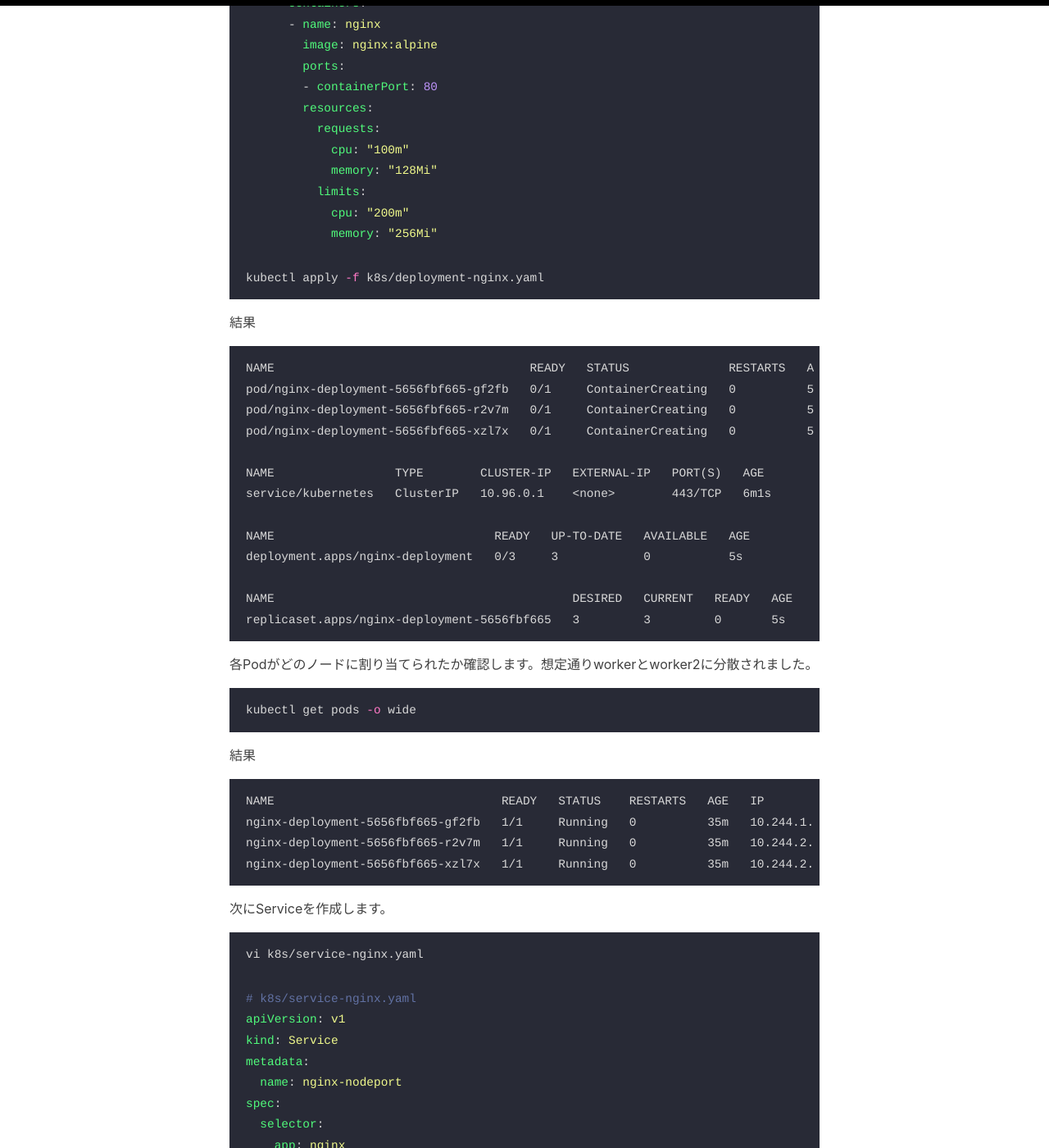
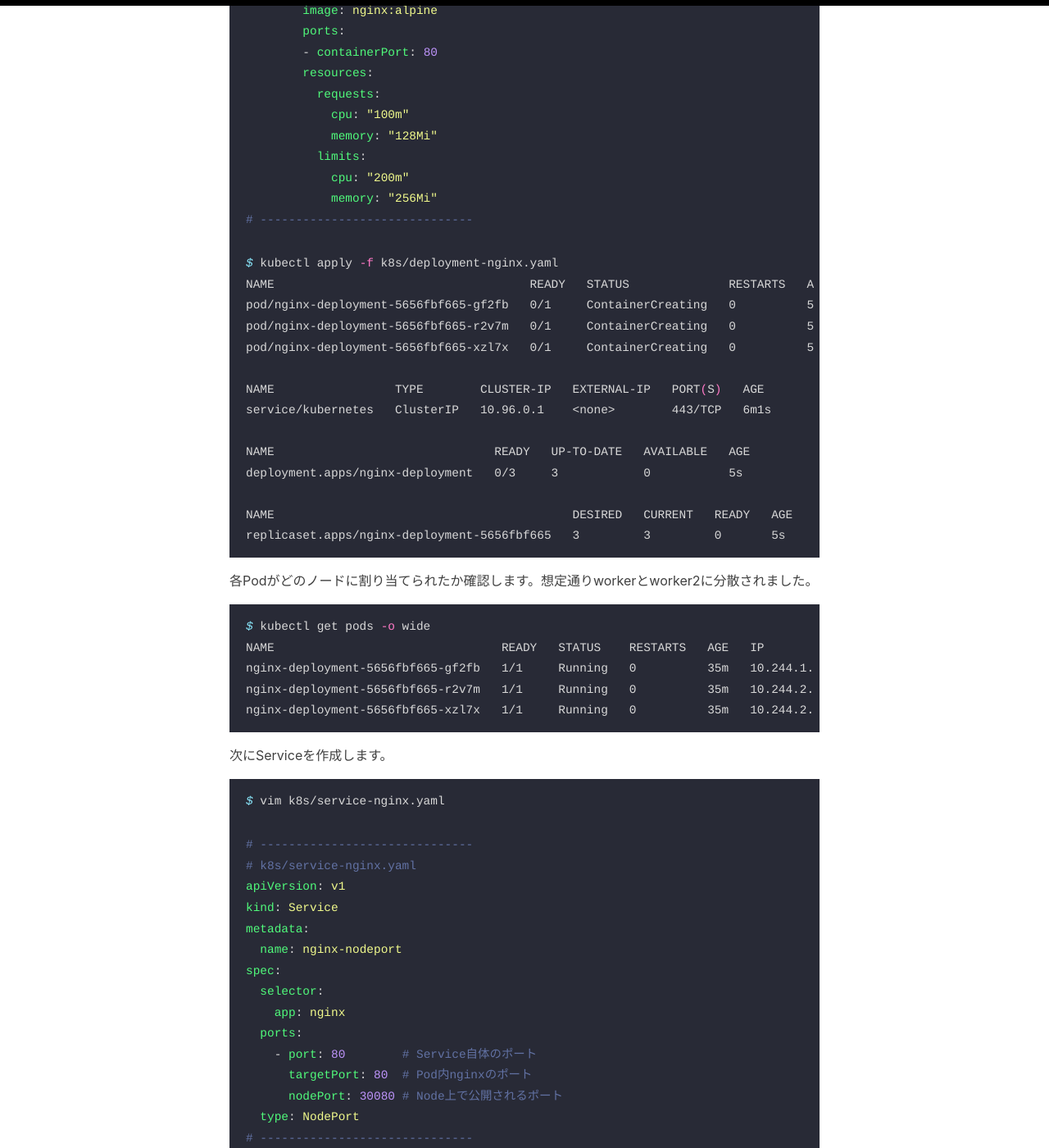
Before and after one commit to akihiros/akihiros.github.io, a Jekyll site: the page built from _posts/Kubernetes/2025-06-02-kind.md, in a window 1280 px wide and 1400 px high, scrolled down 1948 px. Shown: the whole window at 82% size. Built offline with Jekyll 4.4.1, drawn with Linux system fonts in a browser that asks for light colours; some of the changed text lies outside the part shown.

Commit message:
fix post

````diff
--- a/_posts/Kubernetes/2025-06-02-kind.md
+++ b/_posts/Kubernetes/2025-06-02-kind.md
@@ -15,16 +15,14 @@ categories: [Kubernetes]
 
 ```sh
 # 既存クラスタを削除
-kind delete cluster
-```
+$ kind delete cluster
 
-マルチクラスタ用のyamlを作成して作成します。
-
-```sh
-vim k8s/kind-limited-config.yaml
+# マルチクラスタ用のyamlを作成して作成
+$ vim k8s/kind-limited-config.yaml
 ```
 
 ```yaml
+# ------------------------------
 # k8s/kind-limited-config.yaml
 kind: Cluster
 apiVersion: kind.x-k8s.io/v1alpha4
@@ -32,19 +30,15 @@ nodes:
 - role: control-plane
 - role: worker
 - role: worker
+# ------------------------------
 ```
 
 ```sh
 # マルチノードクラスタを作成
-kind create cluster --config k8s/kind-limited-config.yaml
+$ kind create cluster --config k8s/kind-limited-config.yaml
 
 # 確認
-kubectl get nodes
-```
-
-結果
-
-```
+$ kubectl get nodes
 NAME                 STATUS   ROLES           AGE     VERSION
 kind-control-plane   Ready    control-plane   3m20s   v1.32.2
 kind-worker          Ready    <none>          3m8s    v1.32.2
@@ -54,10 +48,11 @@ kind-worker2         Ready    <none>          3m8s    v1.32.2
 これでマルチノードクラスタを作成できたので、Nginx Podで通信試験してみます。まずはDeploymentで3つのPodを作成し、各ノードに割り当てられたことを確認します。
 
 ```sh
-vim k8s/deployment-nginx.yaml
+$ vim k8s/deployment-nginx.yaml
 ```
 
 ```yaml
+# ------------------------------
 # k8s/deployment-nginx.yaml
 apiVersion: apps/v1
 kind: Deployment
@@ -85,15 +80,11 @@ spec:
           limits:
             cpu: "200m"
             memory: "256Mi"
+# ------------------------------
 ```
 
 ```sh
-kubectl apply -f k8s/deployment-nginx.yaml
-```
-
-結果
-
-```
+$ kubectl apply -f k8s/deployment-nginx.yaml
 NAME                                    READY   STATUS              RESTARTS   AGE
 pod/nginx-deployment-5656fbf665-gf2fb   0/1     ContainerCreating   0          5s
 pod/nginx-deployment-5656fbf665-r2v7m   0/1     ContainerCreating   0          5s
@@ -112,12 +103,7 @@ replicaset.apps/nginx-deployment-5656fbf665   3         3         0       5s
 各Podがどのノードに割り当てられたか確認します。想定通りworkerとworker2に分散されました。
 
 ```sh
-kubectl get pods -o wide
-```
-
-結果
-
-```
+$ kubectl get pods -o wide
 NAME                                READY   STATUS    RESTARTS   AGE   IP           NODE           NOMINATED NODE   READINESS GATES
 nginx-deployment-5656fbf665-gf2fb   1/1     Running   0          35m   10.244.1.2   kind-worker    <none>           <none>
 nginx-deployment-5656fbf665-r2v7m   1/1     Running   0          35m   10.244.2.3   kind-worker2   <none>           <none>
@@ -127,10 +113,11 @@ nginx-deployment-5656fbf665-xzl7x   1/1     Running   0          35m   10.244.2.
 次にServiceを作成します。
 
 ```sh
-vi k8s/service-nginx.yaml
+$ vim k8s/service-nginx.yaml
 ```
 
 ```yaml
+# ------------------------------
 # k8s/service-nginx.yaml
 apiVersion: v1
 kind: Service
@@ -144,19 +131,15 @@ spec:
       targetPort: 80  # Pod内nginxのポート
       nodePort: 30080 # Node上で公開されるポート
   type: NodePort
+# ------------------------------
 ```
 
 yamlからServiceを作成。
 
 ```sh
-kubectl apply -f k8s/service-nginx.yaml
+$ kubectl apply -f k8s/service-nginx.yaml
 
-kubectl get services
-```
-
-結果
-
-```
+$ kubectl get services
 NAME             TYPE        CLUSTER-IP    EXTERNAL-IP   PORT(S)        AGE
 kubernetes       ClusterIP   10.96.0.1     <none>        443/TCP        43m
 nginx-nodeport   NodePort    10.96.30.16   <none>        80:30080/TCP   9s
@@ -165,12 +148,7 @@ nginx-nodeport   NodePort    10.96.30.16   <none>        80:30080/TCP   9s
 これで外部から30080ポートでNginxにアクセスできるはず。
 
 ```sh
-curl http://localhost:30080
-```
-
-結果
-
-```
+$ curl http://localhost:30080
 curl: (7) Failed to connect to localhost port 30080 after 0 ms: Couldn't connect to server
 ```
 
@@ -181,29 +159,15 @@ KindでNodePortを使うにはポートマッピング設定を追加する工
 まずはポート探し。8080が使われていないことを確認します。
 
 ```sh
-netstat -tlnp | grep 8080
-```
-
-結果
-
-```
+$ netstat -tlnp | grep 8080
 (Not all processes could be identified, non-owned process info
  will not be shown, you would have to be root to see it all.)
-```
 
-ポートフォワードは1行で終わります。
-
-```sh
 # nginx-nodeportの80番ポートを8080にフォーワード
-kubectl port-forward service/nginx-nodeport 8080:80 &
+$ kubectl port-forward service/nginx-nodeport 8080:80 &
 
 # 8080がLISTENになったことを確認
-netstat -tlnp | grep 8080
-```
-
-結果
-
-```
+$ netstat -tlnp | grep 8080
 tcp        0      0 127.0.0.1:8080          0.0.0.0:*               LISTEN      61671/kubectl
 tcp6       0      0 ::1:8080                :::*                    LISTEN      61671/kubectl
 ```
@@ -212,12 +176,7 @@ tcp6       0      0 ::1:8080                :::*                    LISTEN
 
 ```sh
 # 改めて接続試験
-curl http://localhost:8080
-```
-
-結果
-
-```
+$ curl http://localhost:8080
 Handling connection for 8080
 <!DOCTYPE html>
 <html>
@@ -230,18 +189,11 @@ Handling connection for 8080
 
 ```sh
 # ポートフォワード解除対応
-jobs
-```
+$ jobs
+[1]+  Running                 kubectl port-forward service/nginx-nodeport 8080:80 &
 
-結果
-
-```
-[1]+  Running                 kubectl port-forward service/nginx-nodeport 8080:80 &
-```
-
-```sh
 # フォーワードを解除
-kill %1
+$ kill %1
 ```
 
 ## 補足: リソース制限の失敗
@@ -251,12 +203,7 @@ kill %1
 
 ```sh
 # 現在の設定値
-docker stats --no-stream --format "table {%raw%}{{%endraw%}.Name}\t{%raw%}{{%endraw%}.CPUPerc}\t{%raw%}{{%endraw%}.MemUsage}\t{%raw%}{{%endraw%}.MemPerc}"
-```
-
-結果
-
-```
+$ docker stats --no-stream --format "table {%raw%}{{%endraw%}.Name}\t{%raw%}{{%endraw%}.CPUPerc}\t{%raw%}{{%endraw%}.MemUsage}\t{%raw%}{{%endraw%}.MemPerc}"
 NAME                 CPU %     MEM USAGE / LIMIT     MEM %
 kind-control-plane   11.39%    604.5MiB / 7.719GiB   7.65%
 kind-worker2         0.78%     152.1MiB / 7.719GiB   1.92%
@@ -267,39 +214,22 @@ kind-worker          0.59%     148.1MiB / 7.719GiB   1.87%
 
 ```sh
 # コンテナにリソース制限
-docker update --cpus="2.0" --memory="3g" --memory-swap="3g" kind-control-plane
-kind-control-plane
-docker update --cpus="3.0" --memory="2g" --memory-swap="2g" kind-worker
-kind-worker
-docker update --cpus="3.0" --memory="2g" --memory-swap="2g" kind-worker2
-kind-worker2
+$ docker update --cpus="2.0" --memory="3g" --memory-swap="3g" kind-control-plane
+$ docker update --cpus="3.0" --memory="2g" --memory-swap="2g" kind-worker
+$ docker update --cpus="3.0" --memory="2g" --memory-swap="2g" kind-worker2
 
 # Dockerコンテナの設定値が変更されたことを確認
-docker stats --no-stream --format "table {%raw%}{{%endraw%}.Name}\t{%raw%}{{%endraw%}.CPUPerc}\t{%raw%}{{%endraw%}.MemUsage}\t{%raw%}{{%endraw%}.MemPerc}"
-```
-
-結果
-
-```
+$ docker stats --no-stream --format "table {%raw%}{{%endraw%}.Name}\t{%raw%}{{%endraw%}.CPUPerc}\t{%raw%}{{%endraw%}.MemUsage}\t{%raw%}{{%endraw%}.MemPerc}"
 NAME                 CPU %     MEM USAGE / LIMIT   MEM %
 kind-control-plane   7.32%     607.5MiB / 3GiB     19.78%
 kind-worker2         0.72%     152.6MiB / 2GiB     7.45%
 kind-worker          1.26%     150.8MiB / 2GiB     7.37%
-```
 
-コンテナ再起動して確認します。
-
-```sh
 # コンテナ再起動
-docker restart kind-control-plane kind-worker kind-worker2
+$ docker restart kind-control-plane kind-worker kind-worker2
 
 # クラスタのリソース制限を確認
-kubectl describe node kind-control-plane | grep -A 5 "Capacity"
-```
-
-結果
-
-```
+$ kubectl describe node kind-control-plane | grep -A 5 "Capacity"
 Capacity:
   cpu:                8
   ephemeral-storage:  1055762868Ki
````
